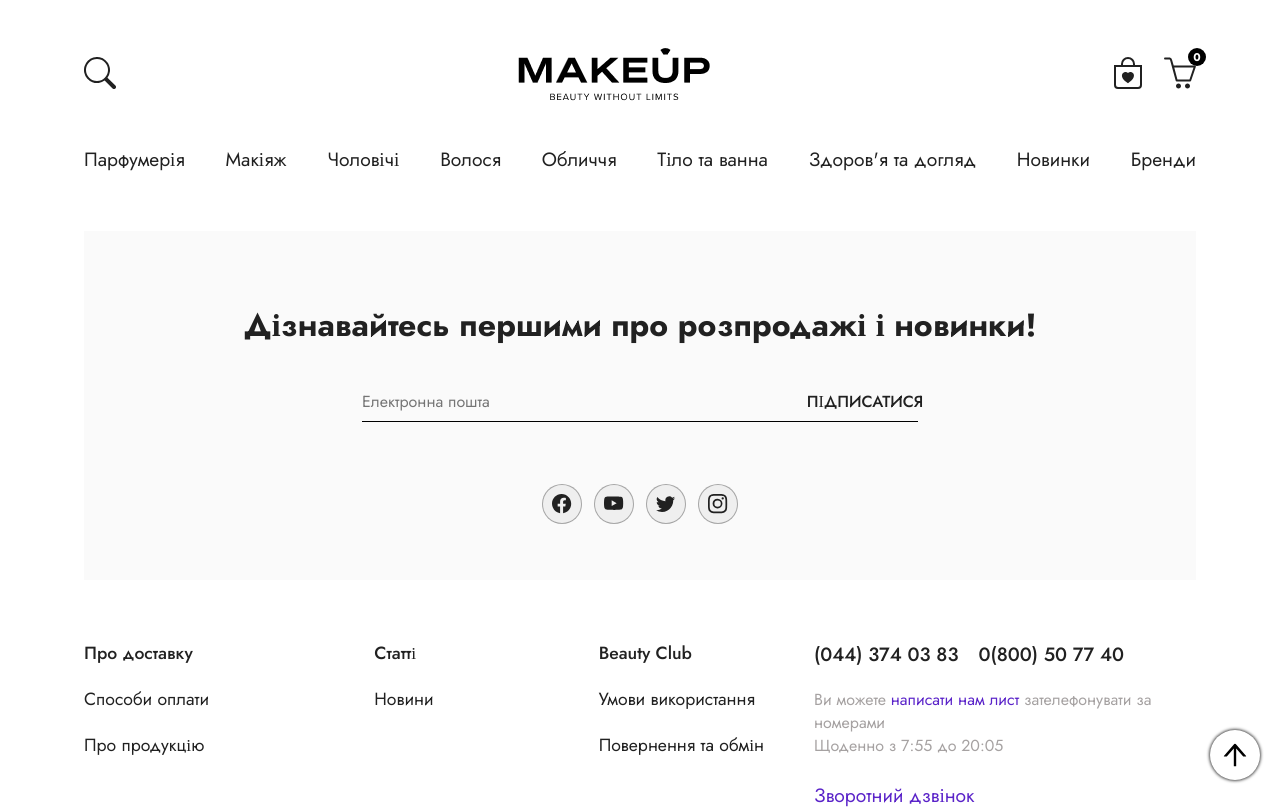
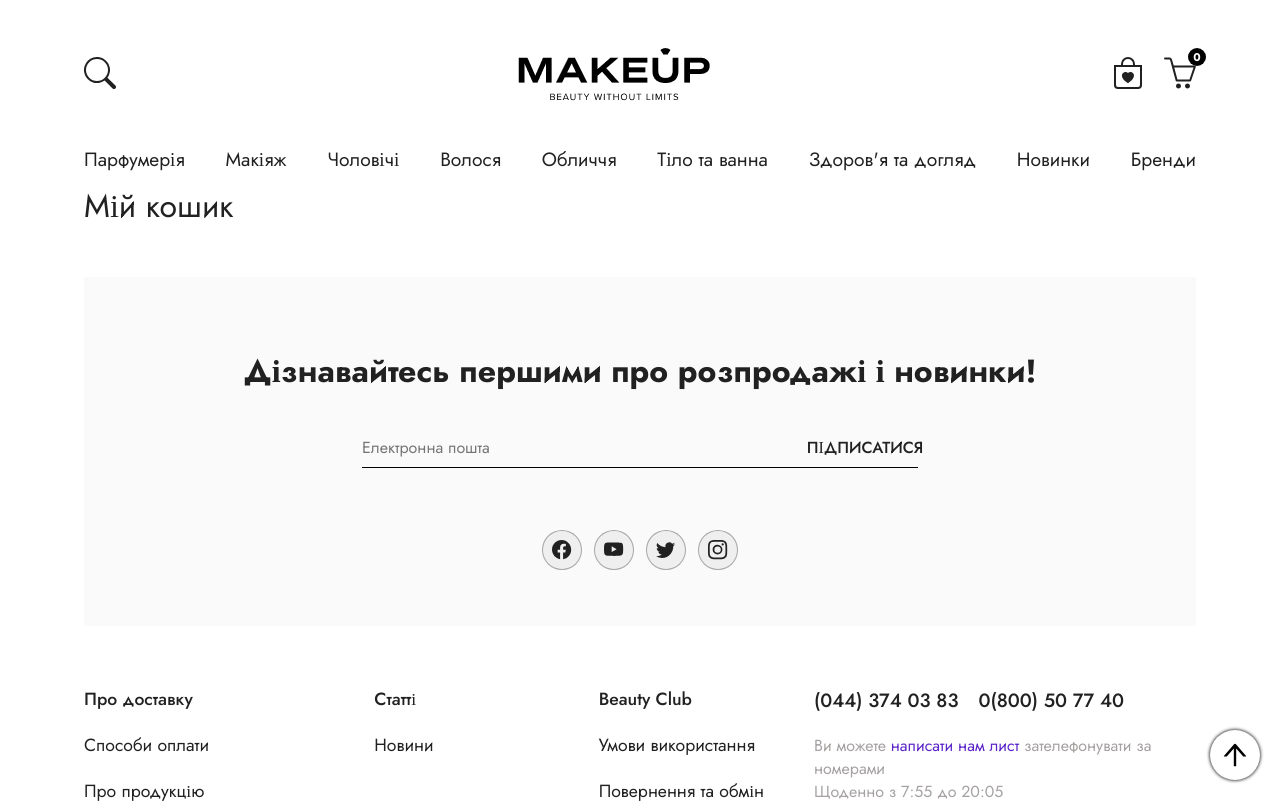
Before and after one commit to Noctuarn/makeupp, a React (Vite) app: page /basket in a window 1280 px wide. Shown: the top 809 px of the page. Built offline with nearby package versions, Linux system fonts and the light colour scheme.

Commit message:
create context

```diff
--- a/src/components/NavBar/NavBar.jsx
+++ b/src/components/NavBar/NavBar.jsx
@@ -24,9 +24,9 @@ const NavBar = () => {
 
         <div className="navbar-action">
           <Button className="btn btn-like btn-icon"><BsBagHeart/></Button>
-          <Button className="btn btn-basket btn-icon">
+          <Link to={"/basket"} className="btn btn-basket btn-icon">
             <SlBasket /> <div className="count">0</div>
-          </Button>
+          </Link>
         </div>
       </div>
       <nav className="nav">
--- /dev/null
+++ b/src/context/AppContext.jsx
@@ -0,0 +1,15 @@
+import { createContext, useReducer } from "react";
+
+
+const AppContext = createContext();
+
+const AppProvider = ({children}) => {
+
+    return(
+        <AppContext.Provider value={null}>
+            {children}
+        </AppContext.Provider>
+    )
+}
+
+export {AppProvider, AppContext};
--- a/src/main.jsx
+++ b/src/main.jsx
@@ -4,8 +4,12 @@ import { BrowserRouter } from "react-router-dom";
 import App from "./App.jsx";
 import "./index.css";
 
+import { AppProvider } from "./context/AppContext.jsx";
+
 ReactDOM.createRoot(document.getElementById("root")).render(
-  <BrowserRouter>
-    <App />
-  </BrowserRouter>
+  <AppProvider>
+    <BrowserRouter>
+      <App />
+    </BrowserRouter>
+  </AppProvider>
 );
--- a/src/pages/Basket/Basket.jsx
+++ b/src/pages/Basket/Basket.jsx
@@ -2,8 +2,8 @@ import React from 'react'
 
 const Basket = () => {
   return (
-    <div>
-
+    <div className='basket'>
+      <h1 className='basket-title'>Мій кошик</h1>
     </div>
   )
 }
```
Also changed, not shown: src/hooks/useAppContext.jsx (added, +7 -0 lines).
